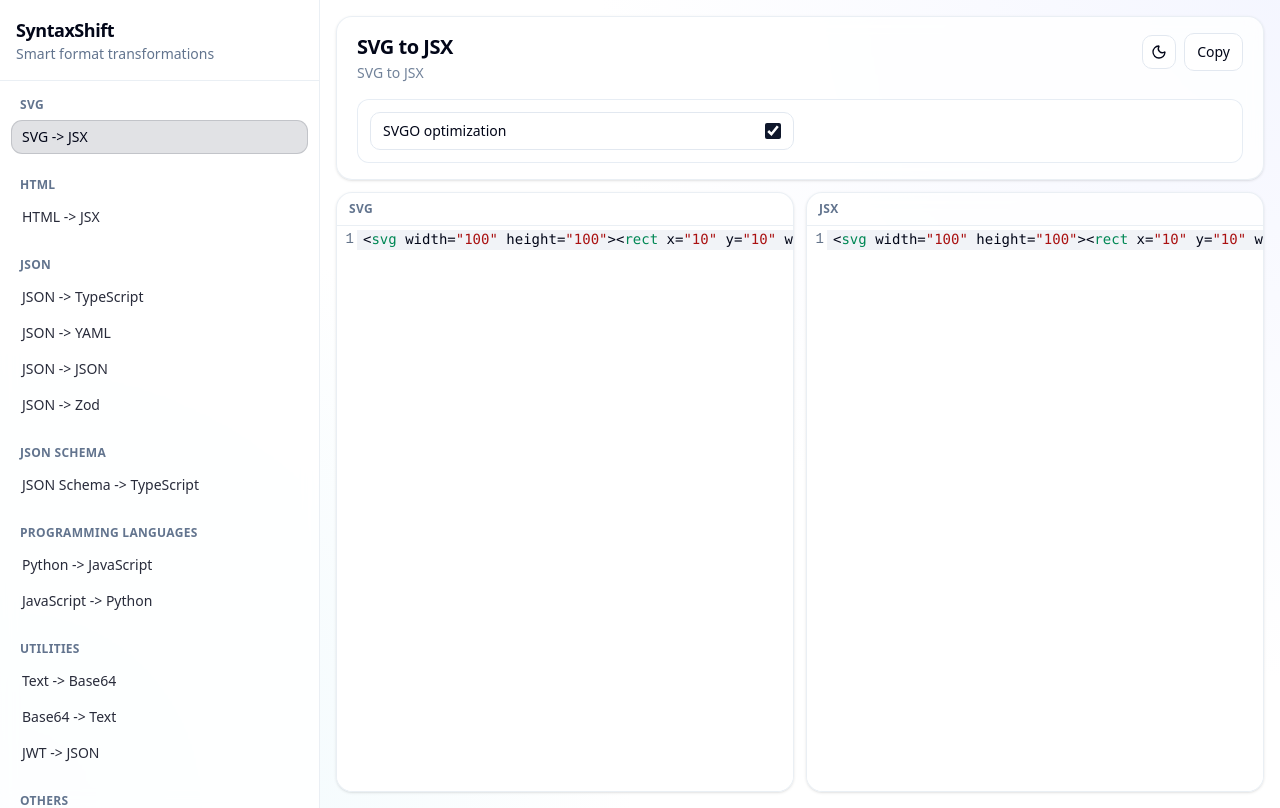
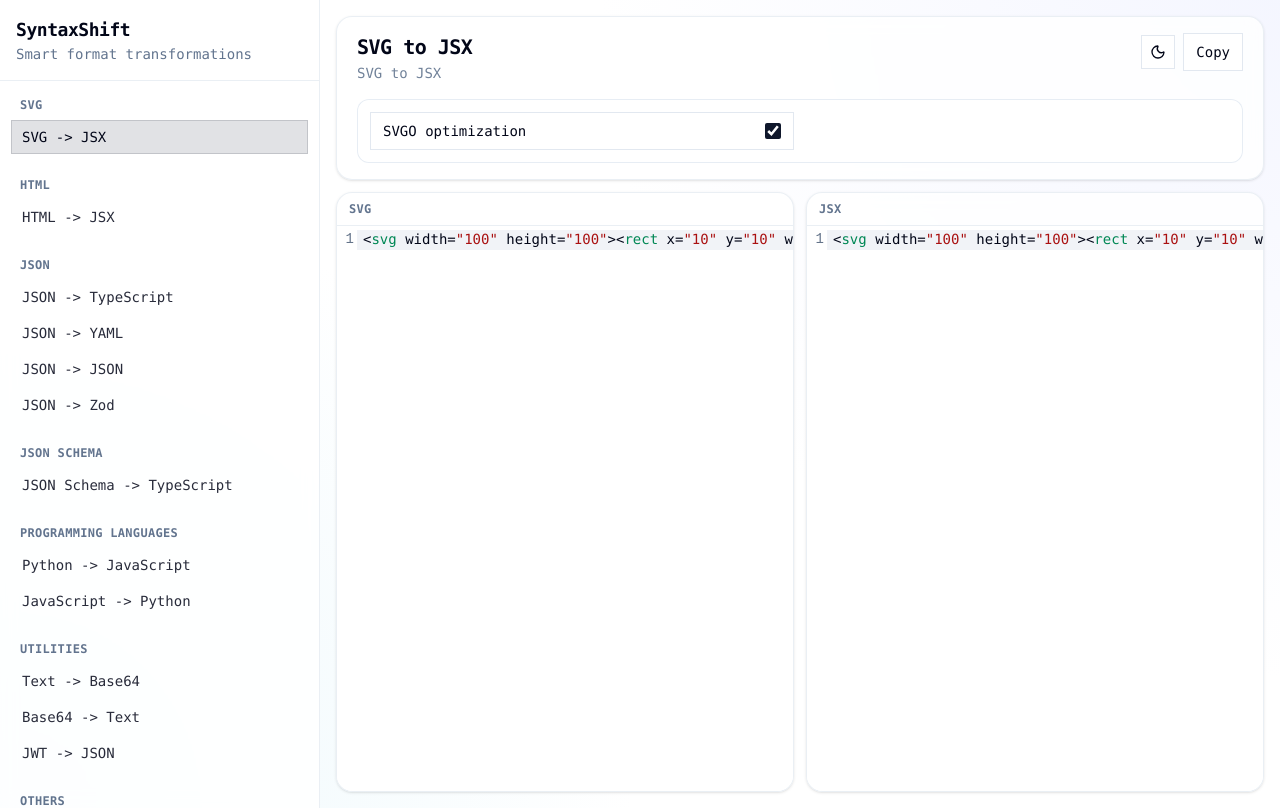
Before and after one commit to salatech/syntaxshift, a Next.js app: page /svg-to-jsx in a window 1280 px wide. Built offline with nearby package versions, Linux system fonts and the light colour scheme.

Commit message:
feat: Apply JetBrains Mono font and set global border radius to 0.

```diff
--- a/app/globals.css
+++ b/app/globals.css
@@ -30,7 +30,7 @@
   --font-geist-mono:
     ui-monospace, SFMono-Regular, Menlo, Monaco, Consolas, "Liberation Mono",
     "Courier New", monospace;
-  --radius: 0.625rem;
+  --radius: 0rem;
   --background: oklch(1 0 0);
   --foreground: oklch(0.129 0.042 264.695);
   --card: oklch(1 0 0);
--- a/app/layout.tsx
+++ b/app/layout.tsx
@@ -1,8 +1,14 @@
 import type { Metadata } from "next";
+import { JetBrains_Mono } from "next/font/google";
 import Script from "next/script";
 import "./globals.css";
 
 import { ThemeProvider } from "@/components/theme-provider";
+
+const mono = JetBrains_Mono({
+  subsets: ["latin"],
+  variable: "--font-mono",
+});
 
 export const metadata: Metadata = {
   metadataBase: new URL("https://syntaxshifts.vercel.app"),
@@ -80,7 +86,7 @@ export default function RootLayout({
 }>) {
   return (
     <html lang="en" suppressHydrationWarning>
-      <body className="antialiased">
+      <body className={`${mono.variable} font-mono antialiased`}>
         <ThemeProvider>{children}</ThemeProvider>
         <Script id="sw-register" strategy="afterInteractive">
           {`if ('serviceWorker' in navigator) { navigator.serviceWorker.register('/sw.js'); }`}
```
